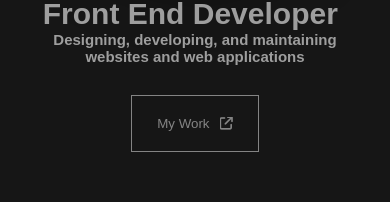
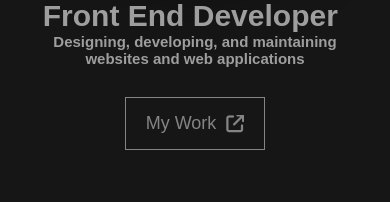
Before and after one commit to RomeoAtoyan/Portfolio, a React (Create React App) app: page / in a window 390 px wide. Shown: the part 508-710 px from the top of the page. Built offline with nearby package versions, Linux system fonts and the light colour scheme.

Commit message:
button styling

```diff
--- a/src/Components/Introduction/Introduction.css
+++ b/src/Components/Introduction/Introduction.css
@@ -12,7 +12,7 @@
   display: flex;
   align-items: center;
   gap: 10px;
-  padding: 20px 25px;
+  padding: 15px 20px;
   border: 1px solid var(--main-accent-color);
   outline: none;
   background-color: transparent;
@@ -61,4 +61,8 @@
   .introduction_container h3 {
     font-size: 15px;
   }
+
+  .introduction_container button {
+    font-size: large;
+  }
 }
```
